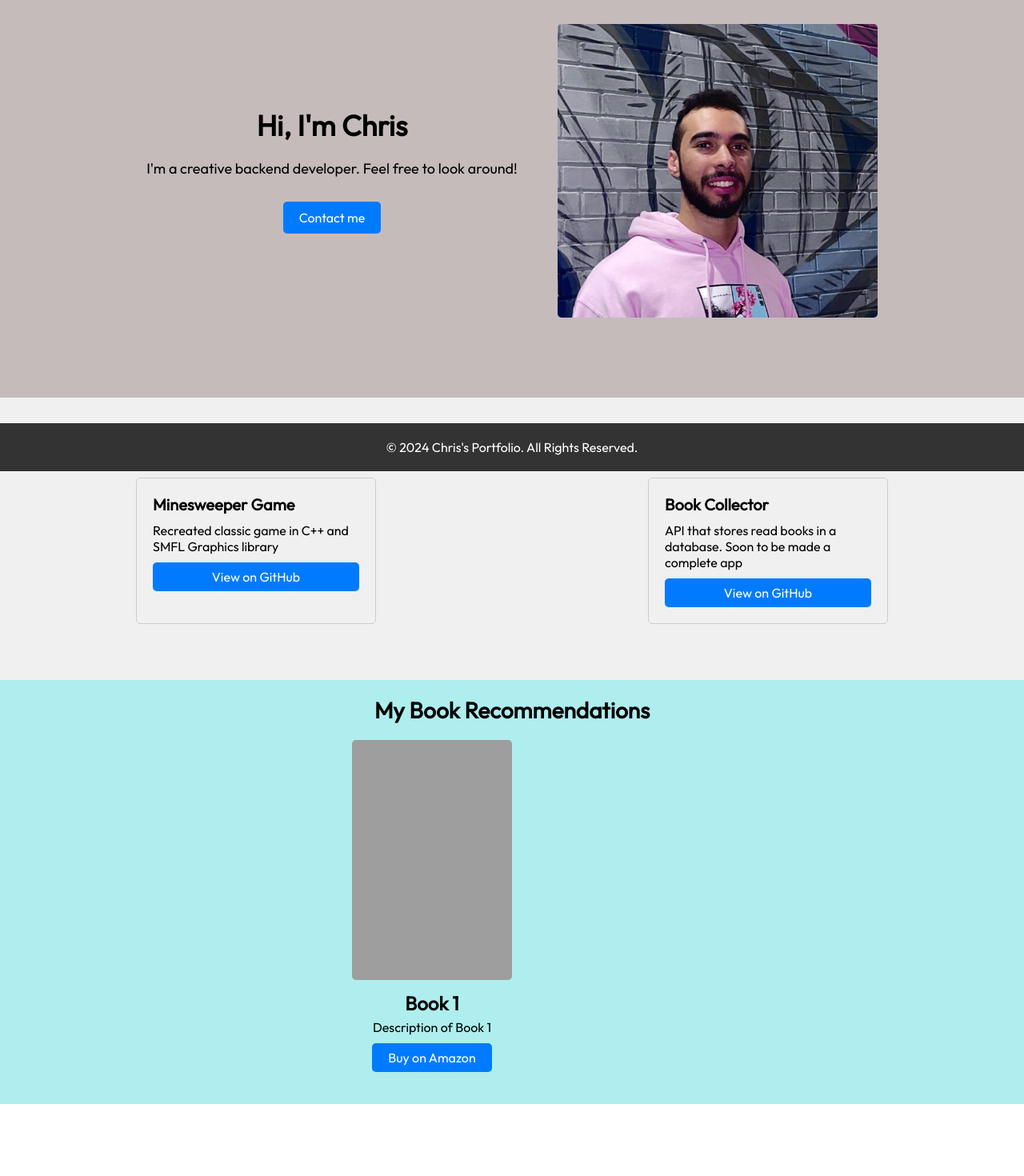
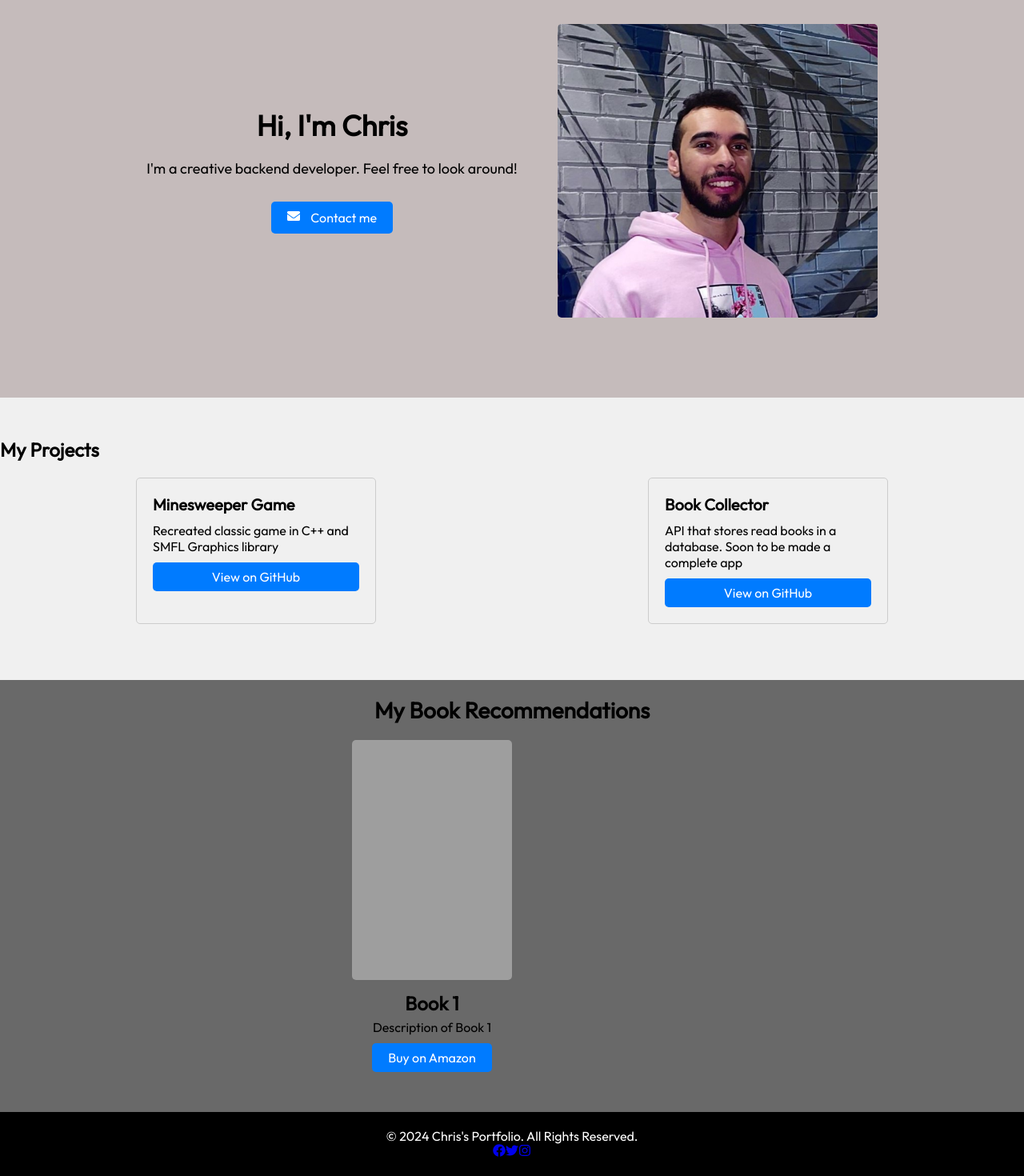
Before and after one commit to christianjose97/portfolio-website-project, a React (Vite) app: page / in a window 1280 px wide. Shown: the part 211-1681 px from the top of the page at 80% size. Before the commit the page ends 1591 px from the top, so only its background shows below. Built offline with nearby package versions, Linux system fonts and the light colour scheme; grey boxes are pictures that could not be loaded.

Commit message:
fix footer and removed awful cyan color

```diff
--- a/package.json
+++ b/package.json
@@ -14,6 +14,7 @@
     "@fontsource/roboto": "^5.0.8",
     "react": "^18.2.0",
     "react-dom": "^18.2.0",
+    "react-icons": "^5.0.1",
     "react-scroll": "^1.9.0"
   },
   "devDependencies": {
--- a/src/components/BooksRec/BookRecommendations.module.css
+++ b/src/components/BooksRec/BookRecommendations.module.css
@@ -5,6 +5,7 @@
     margin: 0 auto;
     padding: 20px;
     text-align: center;
+    margin-bottom: 10px;
   }
 
   .title {
--- a/src/components/Footer/Footer.jsx
+++ b/src/components/Footer/Footer.jsx
@@ -2,6 +2,7 @@
 
 import React from 'react';
 import styles from './Footer.module.css';
+import { FaFacebook, FaTwitter, FaInstagram } from 'react-icons/fa'; // Import social media icons
 
 function Footer() {
   const currentYear = new Date().getFullYear();
@@ -9,7 +10,15 @@ function Footer() {
   return (
     <footer className={styles.footer}>
       <div className="container">
-        <p>&copy; {currentYear} Chris's Portfolio. All Rights Reserved.</p>
+        <div className={styles.footerContent}>
+          <p>&copy; {currentYear} Chris's Portfolio. All Rights Reserved.</p>
+          <div className={styles.socialMedia}>
+            {/* Social media links */}
+            <a href="https://www.facebook.com/example" target="_blank" rel="noopener noreferrer"><FaFacebook /></a>
+            <a href="https://twitter.com/example" target="_blank" rel="noopener noreferrer"><FaTwitter /></a>
+            <a href="https://www.instagram.com/example" target="_blank" rel="noopener noreferrer"><FaInstagram /></a>
+          </div>
+        </div>
       </div>
     </footer>
   );
--- a/src/components/Footer/Footer.module.css
+++ b/src/components/Footer/Footer.module.css
@@ -1,16 +1,22 @@
 /* Footer.module.css */
 
 .footer {
-    background-color: #333;
-    color: #fff;
-    padding: 20px 0;
-    text-align: center;
-    position: fixed;
-    bottom: 0;
-    width: 100%;
-    left: 0;
-  }
+  position: relative; /* Change position to relative */
+  width: 100%;
+  background-color: black;
+  color: white;
+  padding: 20px 0;
+  text-align: center;
+}
 
-  .footer p {
-    margin: 0;
-  }
+.social {
+  position: absolute;
+  top: 50%;
+  right: 20px;
+  transform: translateY(-50%);
+}
+
+.social a {
+  color: white;
+  margin-left: 10px;
+}
--- a/src/components/Hero/Hero.jsx
+++ b/src/components/Hero/Hero.jsx
@@ -3,18 +3,23 @@
 import React from 'react';
 import { getImageUrl } from '../../utils';
 import styles from './Hero.module.css';
+import { FaEnvelope } from 'react-icons/fa'; // Import social media icons
 
 const Hero = () => {
   return (
     <section className={styles.hero}>
       <div className={styles.heroContent}>
         <h1>Hi, I'm Chris</h1>
-        <p>I'm a creative backend developer.
-          Feel free to look around!
-           </p>
-        <a href="mailto:myemail@email.com">Contact me</a>
+        <p>I'm a creative backend developer. Feel free to look around!</p>
+        <a href="mailto:myemail@email.com" className={styles.contactButton}>
+          <FaEnvelope className={styles.icon} /> Contact me
+        </a>
       </div>
-      <img src={getImageUrl("hero/heroImage.jpg")} alt="Hero image of me" className={styles.heroImage} />
+      <img
+        src={getImageUrl('hero/heroImage.jpg')}
+        alt="Hero image of me"
+        className={styles.heroImage}
+      />
     </section>
   );
 };
--- a/src/components/Hero/Hero.module.css
+++ b/src/components/Hero/Hero.module.css
@@ -22,7 +22,7 @@
   margin-bottom: 30px;
 }
 
-  .heroContent a {
+.contactButton {
   display: inline-block;
   padding: 10px 20px;
   background-color: #007bff;
@@ -32,8 +32,12 @@
   transition: background-color 0.3s ease;
 }
 
-  .heroContent a:hover {
+.contactButton:hover {
   background-color: #0056b3;
+}
+
+.icon {
+  margin-right: 10px;
 }
 
 .heroImage {
--- a/src/vars.css
+++ b/src/vars.css
@@ -5,7 +5,7 @@
     --color-secodary: #19376d;
     --color-secondary: #0b2447;
     --color-dark: #0b2447;
-    --color-bg: #AEEEEE;
+    --color-bg: #696969;
 
     /*Fonts*/
     --font-robot: "Roboto";
```
Also changed, not shown: 1 other file (tests, documents, lock files or other folders). Lines whose indentation alone changed are shown as unchanged.
